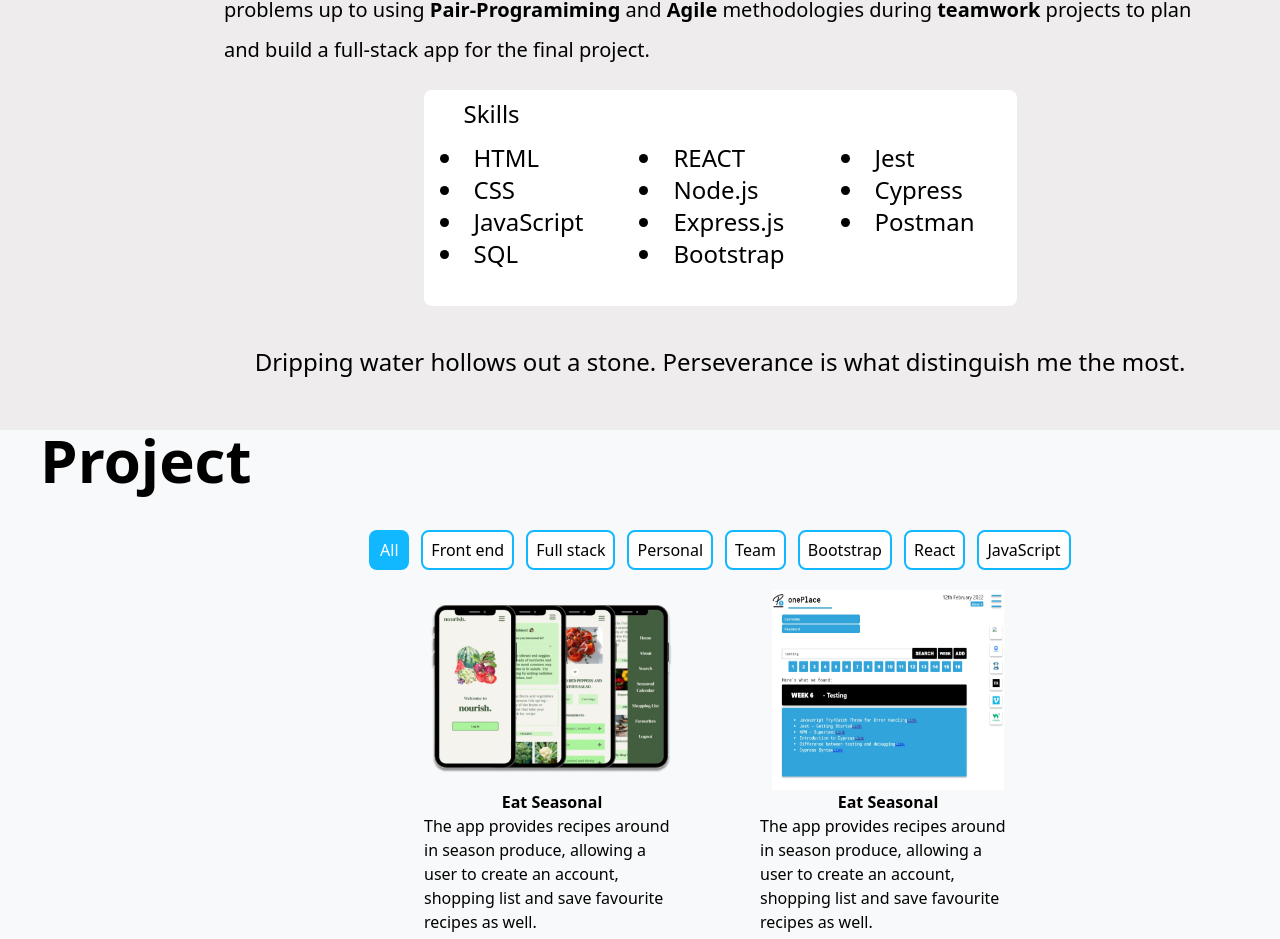
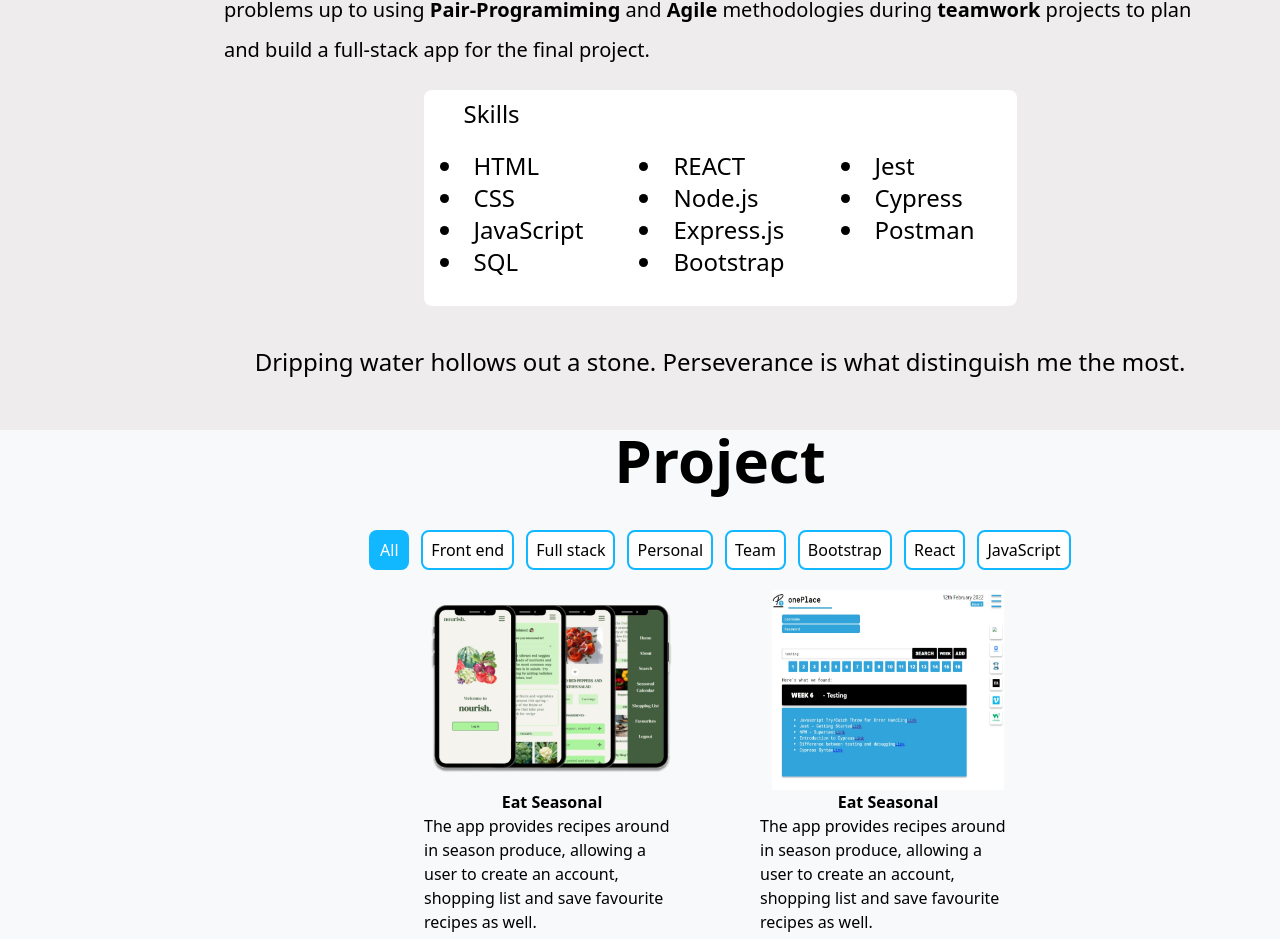
Before and after one commit to tcisse/porfolio-nextailwind, a Next.js app: page / in a window 1280 px wide. Shown: the part 970-1909 px from the top of the page. Built offline with nearby package versions, Linux system fonts and the light colour scheme.

Commit message:
- fix skills spacing - fix pading

```diff
--- a/pages/index.js
+++ b/pages/index.js
@@ -10,7 +10,7 @@ export default function Home() {
     <>
       <div className="lg:w-[1440px] lg:h-[700px] bg-black">
         <div>
-          <div className="w-[1440px] h-16 bg-[#12B8FFEB] flex items-center justify-center">
+          <div className="lg:w-[1440px] lg:h-16 bg-[#12B8FFEB] flex items-center justify-center">
             <ul className="flex justify-center space-x-6">
               <li>WELCOME</li>
               <li>ABOUT</li>
@@ -140,9 +140,9 @@ export default function Home() {
           </p>
         </div>
         <div className="flex justify-center mt-5">
-          <div className="bg-white lg:w-[593px] lg:h-[216px] rounded-lg">
+          <div className="bg-white lg:w-[593px] w-[400px] lg:h-[216px] rounded-lg">
             <h1 className="ml-10 text-2xl mt-2">Skills</h1>
-            <div className="flex lg:space-x-14 ml-4 text-2xl mt-3">
+            <div className="flex lg:space-x-14 space-x-5 ml-4 lg:text-2xl mt-3 py-2">
               <div>
                 <li>HTML</li>
                 <li>CSS</li>
@@ -170,7 +170,7 @@ export default function Home() {
       </div>
       <div className="lg:w-[1440px] lg:h-[700px] h-[708px] bg-[#F8F9FA]">
         <div className="">
-          <h1 className="text-6xl font-bold ml-10">Project</h1>
+          <h1 className="text-6xl font-bold flex items-center justify-center">Project</h1>
         </div>
         <div className="mt-10 lg:space-x-3 flex justify-center">
           <button className="rounded-lg bg-[#12B8FF] w-10 h-10 text-white">
```
